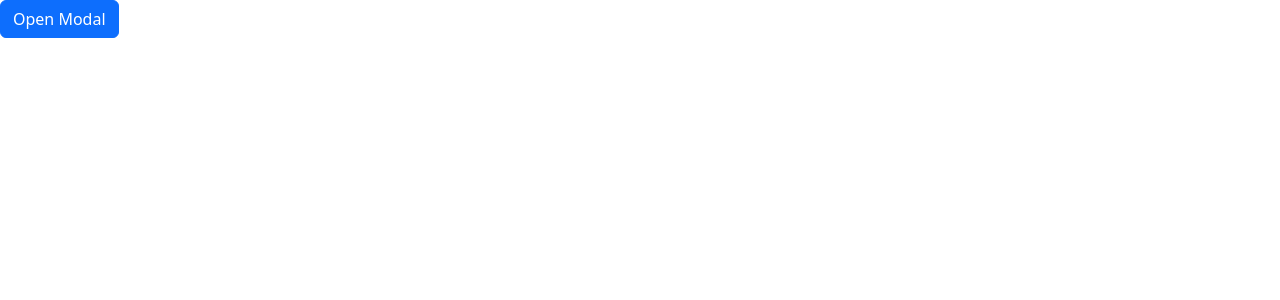
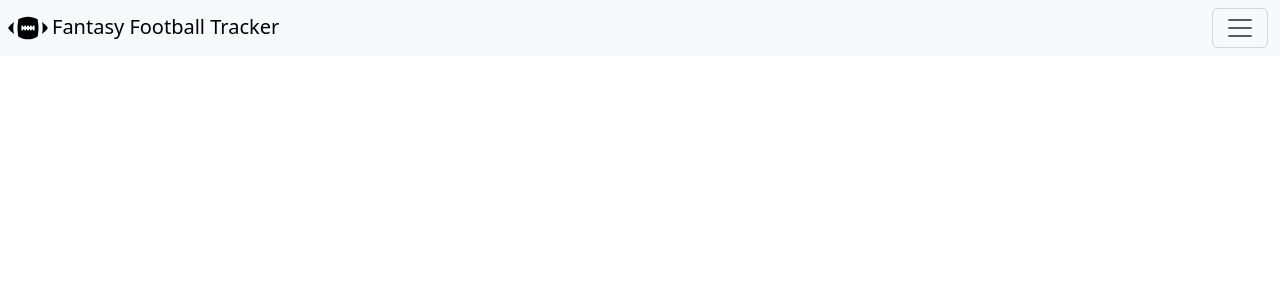
Before and after one commit to ShayEllis/aws-amplify-fantasy-football-tracker, a React (Vite) app: page / in a window 1280 px wide. Shown: the top 300 px of the page. Built offline with nearby package versions, Linux system fonts and the light colour scheme.

Commit message:
setup react router and started creating navbar;

```diff
--- a/package.json
+++ b/package.json
@@ -4,7 +4,7 @@
   "version": "1.0.0",
   "type": "module",
   "scripts": {
-    "dev": "vite",
+    "dev": "vite --host",
     "build": "vite build",
     "lint": "eslint . --ext js,jsx --report-unused-disable-directives --max-warnings 0",
     "preview": "vite preview"
@@ -19,7 +19,7 @@
     "react-dom": "^18.3.1",
     "react-redux": "^9.1.2",
     "react-router-dom": "^6.23.1",
-    "sass": "^1.77.3"
+    "sass": "^1.77.4"
   },
   "devDependencies": {
     "@types/react": "^18.3.3",
--- a/src/App.jsx
+++ b/src/App.jsx
@@ -1,10 +1,11 @@
 import './App.sass'
-import LeagueInfoModal from './leagueInfoModal/leagueInfoModal'
+// import LeagueInfoModal from './components/leagueInfoModal/leagueInfoModal'
+import NavigationBar from './components/navigationBar/navigationBar'
 
 function App() {
   return (
     <div>
-      <LeagueInfoModal />
+      <NavigationBar />
     </div>
   )
 }
--- a/src/leagueInfoModal/leagueInfoModal.jsx
+++ b/src/components/leagueInfoModal/leagueInfoModal.jsx
@@ -122,9 +122,7 @@ const LeagueInfoModal = () => {
               </Col>
               <Col>
                 <InputGroup>
-                  <FloatingLabel
-                    controlId='pickPosition'
-                    label='Pick Position'>
+                  <FloatingLabel controlId='pickPosition' label='Pick Position'>
                     <Form.Control
                       type='number'
                       min='1'
--- /dev/null
+++ b/src/components/navigationBar/navigationBar.jsx
@@ -0,0 +1,34 @@
+import './navigationBar.scss'
+import { Link, NavLink } from 'react-router-dom'
+import Navbar from 'react-bootstrap/Navbar'
+import Container from 'react-bootstrap/Container'
+import footballIcon from '../../assets/football-icon.svg'
+
+const NavigationBar = () => {
+  return (
+    <Navbar bg='light' data-bs-theme='light' expand={false} fixed='top' className=''>
+      <Container fluid>
+        <Link to='/'>
+          <Navbar.Brand>
+            <img
+              src={footballIcon}
+              alt='Football Icon'
+              className='d-inline-block align-top navbar-img'
+            />
+            <h2 className='d-inline-block fs-5 ms-2 mb-0'>
+              Fantasy Football Tracker
+            </h2>
+          </Navbar.Brand>
+        </Link>
+
+        <Navbar.Toggle aria-controls='bg-body-tertiary' />
+        <Navbar.Offcanvas
+          id=''
+          aria-labelledby=''
+          placement='end'></Navbar.Offcanvas>
+      </Container>
+    </Navbar>
+  )
+}
+
+export default NavigationBar
--- /dev/null
+++ b/src/components/navigationBar/navigationBar.scss
@@ -0,0 +1,3 @@
+.navbar-img {
+  transform: rotate(45deg);
+}
--- a/src/main.jsx
+++ b/src/main.jsx
@@ -1,6 +1,5 @@
 import React from 'react'
 import ReactDOM from 'react-dom/client'
-import App from './App.jsx'
 import 'normalize.css'
 import 'bootstrap/dist/css/bootstrap.min.css'
 import './index.sass'
@@ -9,10 +8,14 @@ import './index.sass'
 import { Provider } from 'react-redux'
 import store from './reduxStore/store.js'
 
+// Configure React-Router-Dom
+import { RouterProvider } from 'react-router-dom'
+import router from './router/router.jsx'
+
 ReactDOM.createRoot(document.getElementById('root')).render(
   <React.StrictMode>
     <Provider store={store}>
-      <App />
+      <RouterProvider router={router} />
     </Provider>
   </React.StrictMode>
 )
--- a/src/reduxStore/store.js
+++ b/src/reduxStore/store.js
@@ -1,5 +1,5 @@
 import { configureStore } from '@reduxjs/toolkit'
-import leagueInfoModalReducer from '../leagueInfoModal/leagueInfoModalSlice'
+import leagueInfoModalReducer from '../components/leagueInfoModal/leagueInfoModalSlice'
 
 export default configureStore({
   reducer: {
--- /dev/null
+++ b/src/router/router.jsx
@@ -0,0 +1,17 @@
+import { createBrowserRouter } from 'react-router-dom'
+import App from '../App'
+
+const router = createBrowserRouter([
+  {
+    path: '/',
+    element: <App />,
+    children: [
+      {
+        path: 'Dashboard',
+        element: '',
+      },
+    ],
+  },
+])
+
+export default router
```
Also changed, not shown: src/assets/football-icon.svg (added), src/components/leagueInfoModal/leagueInfoModalSlice.js (renamed from src/leagueInfoModal/leagueInfoModalSlice.js), 1 other file (tests, documents, lock files or other folders).
